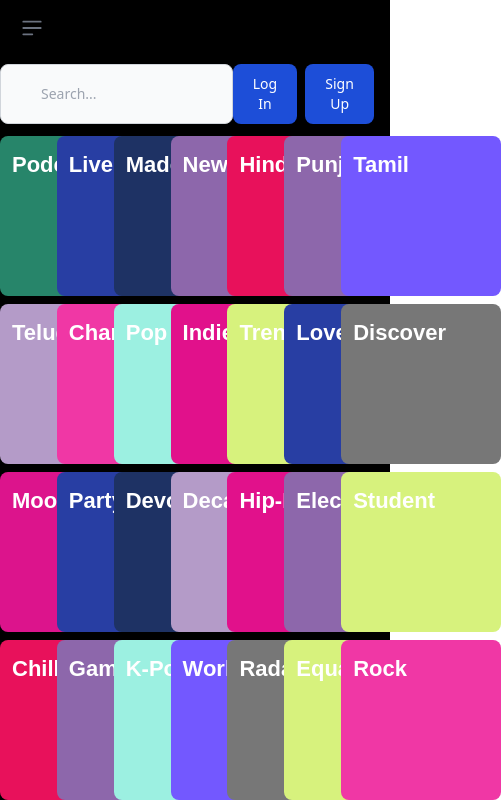
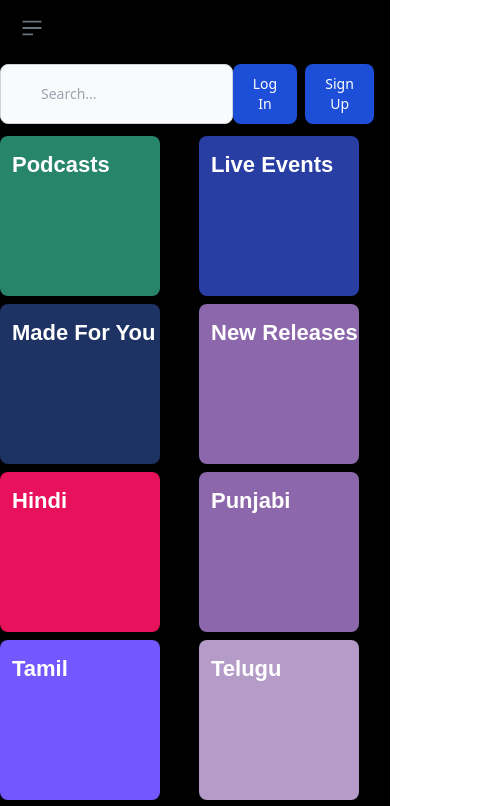
Before and after one commit to vishva7/MusicApp, a React (Create React App) app: page /searchPage in a window 390 px wide. Shown: the top 806 px of the page, 501 px wide, since content can reach past the window. Built offline with nearby package versions, Linux system fonts and the light colour scheme.

Commit message:
modified

```diff
--- a/src/components/searchCard.js
+++ b/src/components/searchCard.js
@@ -1,7 +1,7 @@
 // import React, { useRef, useState } from "react";
 const SearchCard = ({ search }) => {
   return (
-    <div className="grid grid-cols-7 gap-2">
+    <div className="grid grid-cols-2 md:grid-cols-7 gap-2">
       {search.map((SE) => (
         <div
           //   className={`w-40 h-40 bg-${SE.color} rounded-lg pl-3 pt-3`}
```
